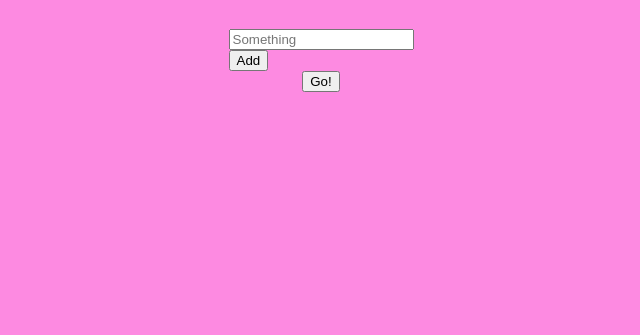
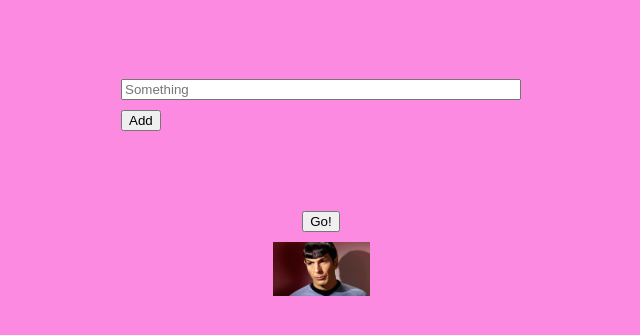
Before and after one commit to ettmolnikalasbyxor/help-me-choose, a plain HTML site: page index.html in a window 1280 px wide. Shown: the part 211-546 px from the top of the page, without its empty margins (319-959 px from the left). Drawn offline with Linux system fonts and the light colour scheme.

Commit message:
Add classes to target elements in CSS

```diff
--- a/index.html
+++ b/index.html
@@ -7,12 +7,14 @@
  </head>
  <body>
    <h1>Help me choose between...</h1>
-   <div>
-     <div>
+   <div class="inputSection">
+     <div class="inputs">
        <input placeholder="Something"></input>
      </div>
-     <button>Add</button>
+     <button class="addOption">Add</button>
    </div>
    <button>Go!</button>
+ <img src="spock.jpg" alt="Spock" height="54" width="97">
  </body>
+
 </html>
```
